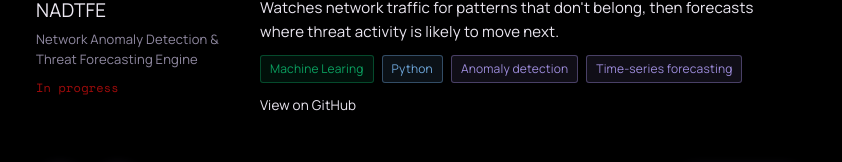
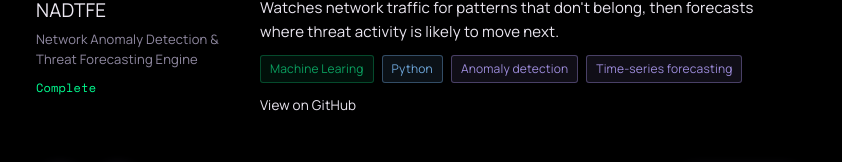
Before and after one commit to Khaled4262/PersonalWebsite, a React (Vite) app: page / in a window 1280 px wide. Shown: the part 1243-1405 px from the top of the page, without its empty margins (218-1060 px from the left). Built offline with nearby package versions, Linux system fonts and the light colour scheme; a web font is replaced by a local one.

Commit message:
Update project status

```diff
--- a/src/PersonalWebsite.jsx
+++ b/src/PersonalWebsite.jsx
@@ -89,7 +89,7 @@ const PROJECTS = [
     id: "nadtfe",
     name: "NADTFE",
     full: "Network Anomaly Detection & Threat Forecasting Engine",
-    status: "In progress",
+    status: "Complete",
     summary:
       "Watches network traffic for patterns that don't belong, then forecasts where threat activity is likely to move next.",
     tech: ["Machine Learing", "Python", "Anomaly detection", "Time-series forecasting"],
```
